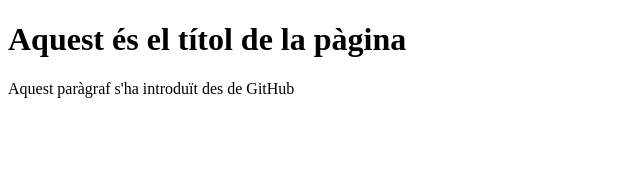
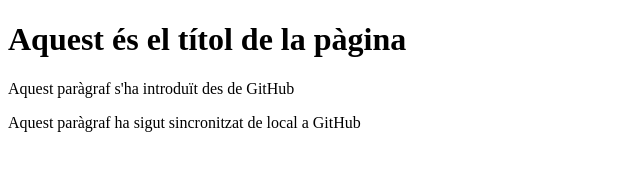
Before and after one commit to MacGuiver2021/Comen-ar-un-projecte-a-GitHub-des-de-VSC, a plain HTML site: page index.html in a window 1280 px wide. Shown: the whole page, without its empty margins (0-640 px from the left). Drawn offline with Linux system fonts and the light colour scheme.

Commit message:
Paràgraf sincronitzat de local a GitHub

```diff
--- a/index.html
+++ b/index.html
@@ -9,6 +9,10 @@
 <body>
 
     <h1> Aquest és el títol de la pàgina </h1>
+
     <p> Aquest paràgraf s'ha introduït des de GitHub </p>
+
+    <p> Aquest paràgraf ha sigut sincronitzat de local a GitHub </p>
+
 </body>
 </html>
```
